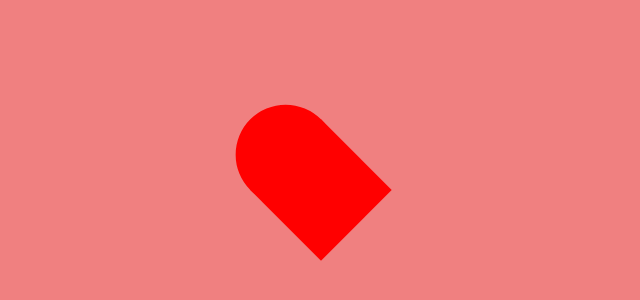
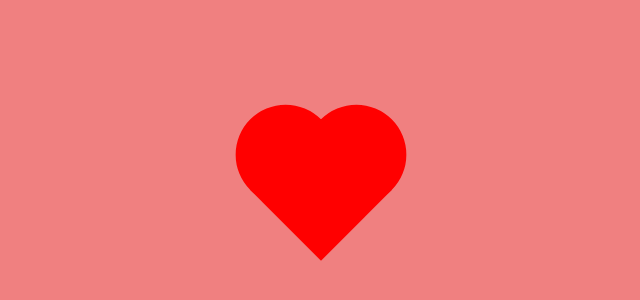
Before and after one commit to hwcurtis/heart, a plain HTML site: page index.html in a window 1280 px wide. Shown: the part 210-510 px from the top of the page, without its empty margins (319-959 px from the left). Drawn offline with Linux system fonts and the light colour scheme; files that its build step writes are made by us from their sources.

Commit message:
code updated

```diff
--- a/css/style.css
+++ b/css/style.css
@@ -7,27 +7,37 @@ body{
     background-color: lightcoral;
 
 }
-
-.heart{
+.heart {
     background: red;
     position: relative;
     height: 100px;
-    width: 100px;
-    /*animation*/
-    transform: rotate(-45deg);scale: (1);
+    width:100px;
+    /* Animation */
+    transform: rotate(-45deg) scale(1);
     animation: pulse 2s linear infinite;
+}
+.heart::before {
+    /*  background:green; */
+      background:inherit;
+      border-radius: 50%; /* To make circle */
+      content:'';
+      position:absolute;
+      top:0;
+      right:-50%; /* Inherit properties of parent */
+      height: 100px;
+      width:100px;
 
 }
-.heart::after{
-    /*background:blue;*/
-    background: inherit;
-    border-radius: 50%; /*to make circle*/
-    content: "";
-    position: absolute;
-    /*top: -100px;*/
-    top:-50%; /*inherit properties of parent */
-    /*left;-100px;*/
-    left: 0;
+.heart::after {
+    /* background:blue; */
+    background:inherit;
+    border-radius: 50%; /* To make circle */
+    content:'';
+    position:absolute;
+    /* top: -100px;*/
+    top: -50%; /* Inherit properties of parent */
+    /* left: -100px; */
+    left:0;
     height: 100px;
-    width: 100px;
+    width:100px;
 }
```
